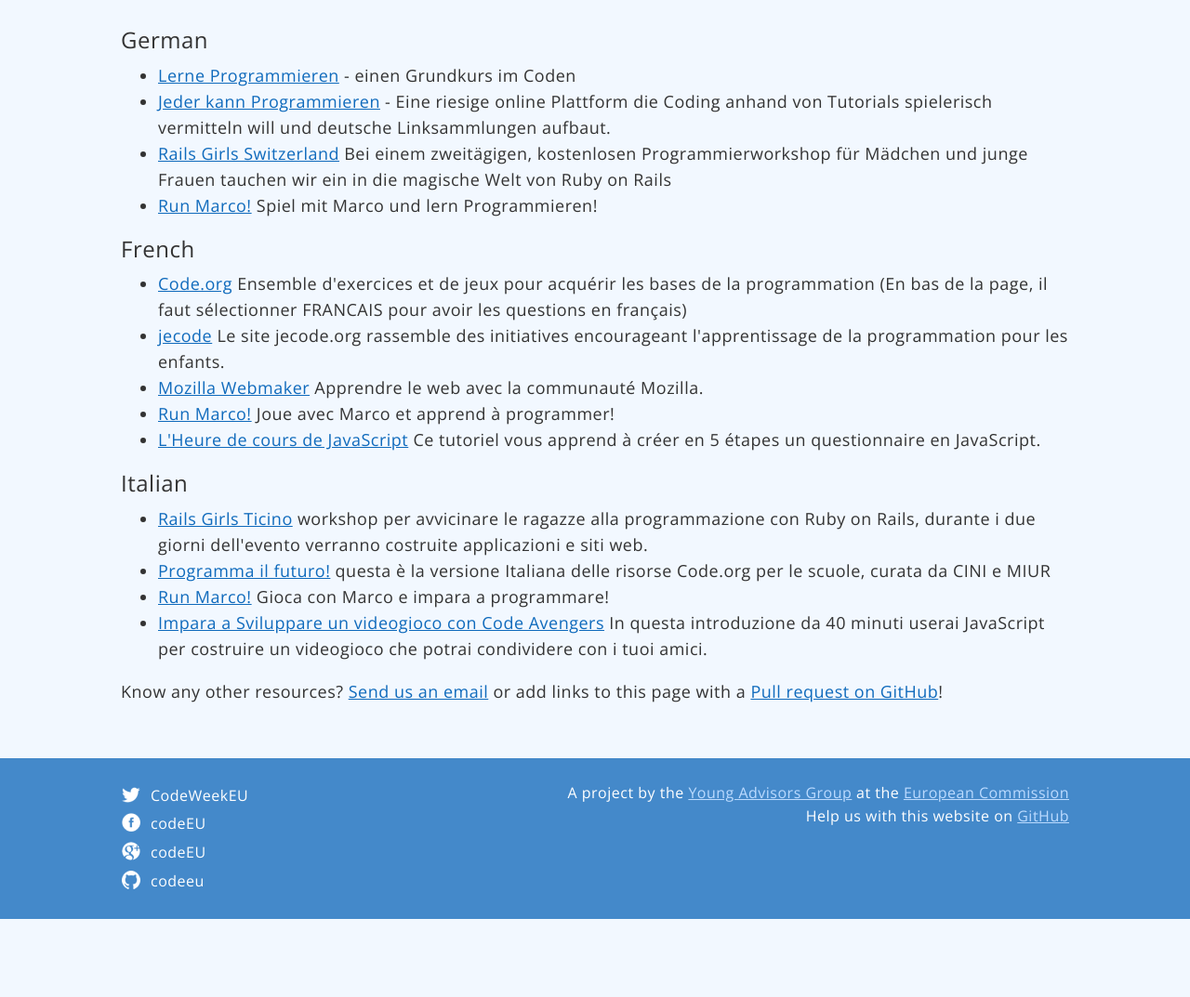
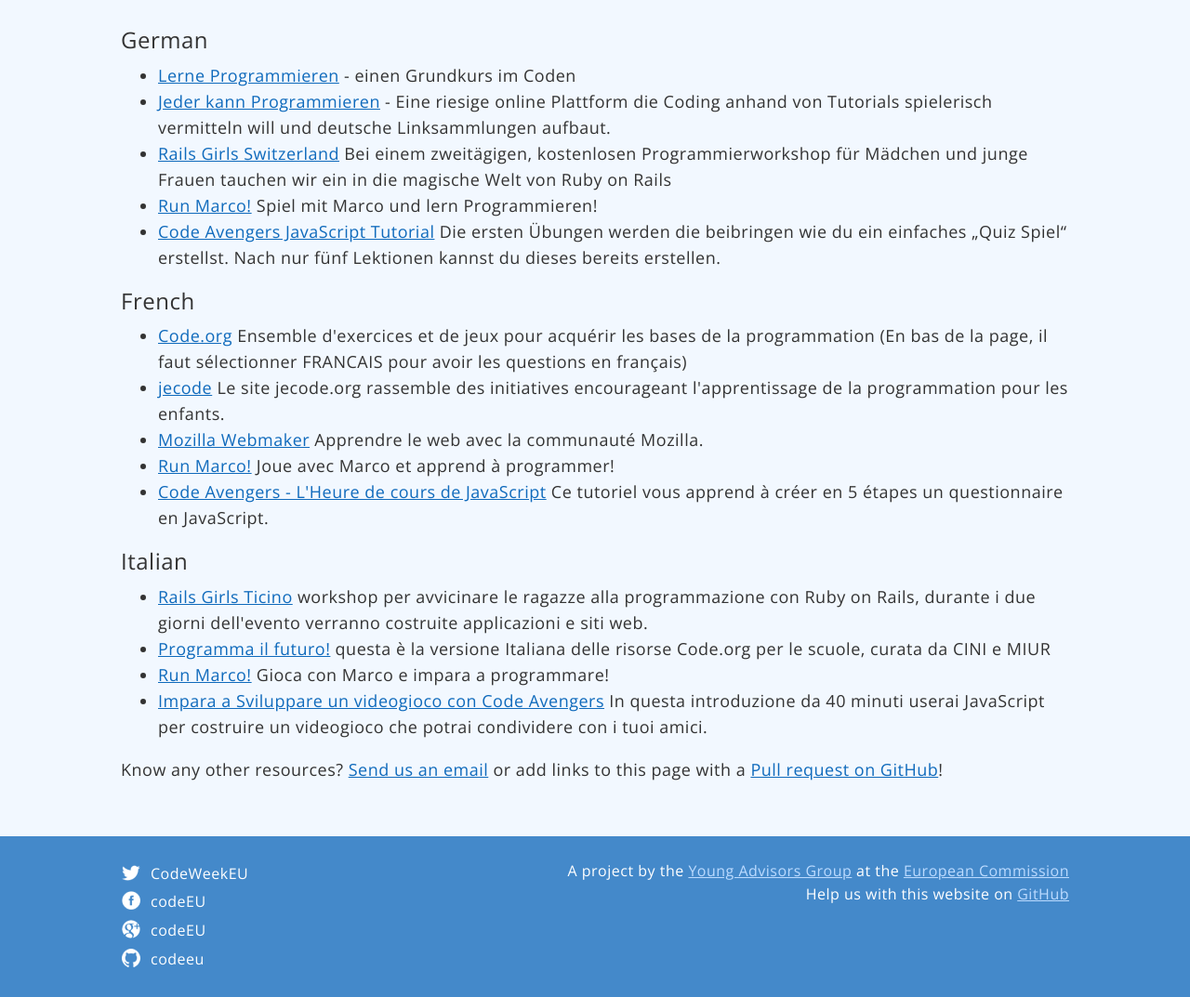
Before and after one commit to codeeu/codeeu.github.io, a Jekyll site: the page built from resources/switzerland/index.html, in a window 1280 px wide, cut to the strip 167-1240 px from the top of the page. Shown: the whole strip at 93% size. Built offline with Jekyll 4.4.1, drawn with Linux system fonts in a browser that asks for light colours; nearby versions of some CDN libraries; Markdown is read by kramdown in place of the engine named in the settings; before the commit the page ends 1156 px from its top, so only the background shows below that.

Commit message:
Added link to Code Avengers resources

```diff
--- a/resources/switzerland/index.html
+++ b/resources/switzerland/index.html
@@ -9,6 +9,7 @@
 		<li><a href="http://jeder-kann-programmieren.de">Jeder kann Programmieren</a> - Eine riesige online Plattform die Coding anhand von Tutorials spielerisch vermitteln will und deutsche Linksammlungen aufbaut.</li>
 		<li><a href="http://railsgirls.ch">Rails Girls Switzerland</a> Bei einem zweitägigen, kostenlosen Programmierworkshop für Mädchen und junge Frauen tauchen wir ein in die magische Welt von Ruby on Rails</li>
 		<li><a href="http://www.allcancode.com">Run Marco!</a> Spiel mit Marco und lern Programmieren!</li>
+		<li><a href="http://www.codeavengers.com/javascript/9?l=de">Code Avengers JavaScript Tutorial</a> Die ersten Übungen werden die beibringen wie du ein einfaches „Quiz Spiel“ erstellst. Nach nur fünf Lektionen kannst du dieses bereits erstellen.</li>
 	</ul>
 
 	<h3>French</h3>
@@ -17,7 +18,7 @@
 		<li><a href="http://jecode.org">jecode</a> Le site jecode.org rassemble des initiatives encourageant l'apprentissage de la programmation pour les enfants.</li>
 		<li><a href="https://webmaker.org/">Mozilla Webmaker</a> Apprendre le web avec la communauté Mozilla.</li>
 		<li><a href="http://www.allcancode.com">Run Marco!</a> Joue avec Marco et apprend à programmer!</li>
-		<li><a href="http://www.codeavengers.com/javascript/9?l=fr">L'Heure de cours de JavaScript</a> Ce tutoriel vous apprend à créer en 5 étapes un questionnaire en JavaScript.</li>
+		<li><a href="http://www.codeavengers.com/javascript/9?l=fr">Code Avengers - L'Heure de cours de JavaScript</a> Ce tutoriel vous apprend à créer en 5 étapes un questionnaire en JavaScript.</li>
 	</ul>
 
 	<h3>Italian</h3>
```
